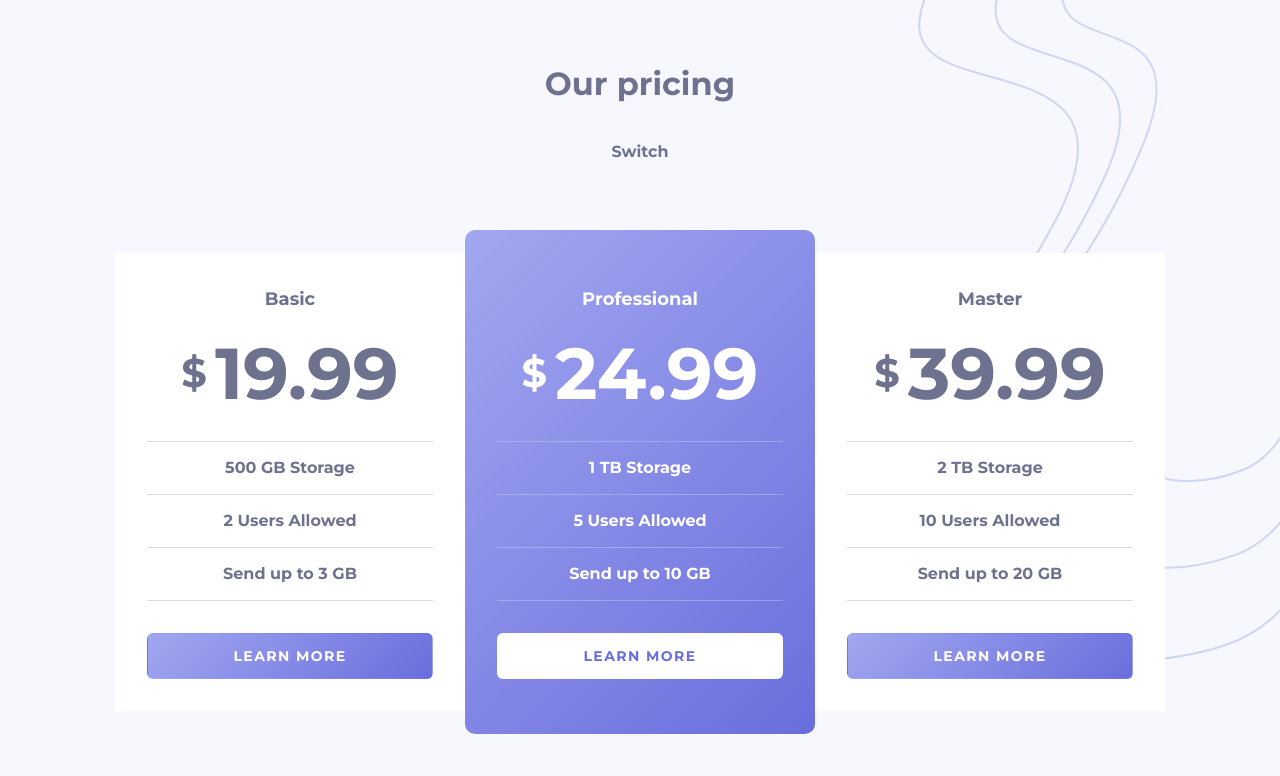
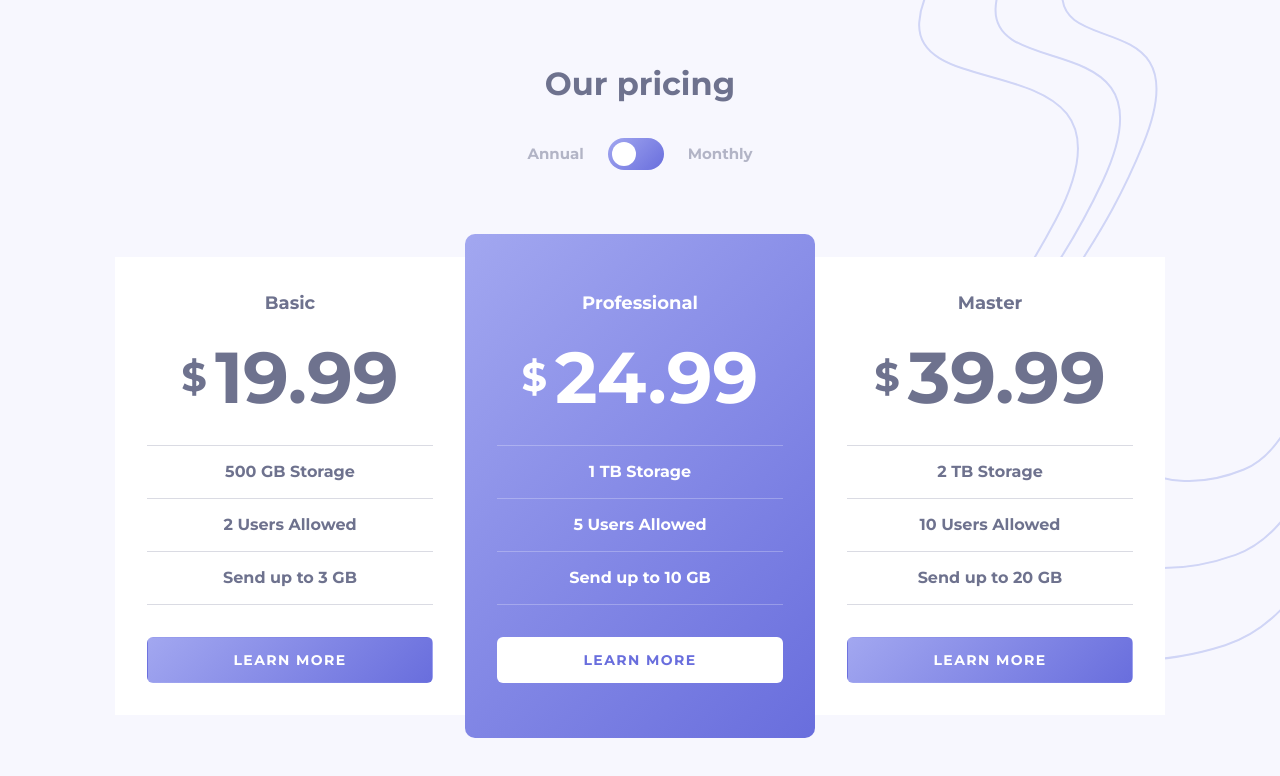
Before and after one commit to muslim0602/pricing, a plain HTML site: page index.html in a window 1280 px wide. Drawn offline with Linux system fonts and the light colour scheme.

Commit message:
Add switch-input-annual, switch-input-monthly checked styles

```diff
--- a/index.html
+++ b/index.html
@@ -23,7 +23,20 @@
   <main class="main-content">
     <div class="page container">
       <h1 class="page-title">Our pricing</h1>
-      <div style="margin-bottom: 64px;">Switch</div>
+<form class="pricing-switch" action="https://echo.htmlacademy.ru" method="GET">
+  <div class="switch">
+    <input class="switch-inpput-annual visually-hidden" type="radio" name="payment-period" value="annual" id="annual-payment-radio">
+    <input class="switch-inpput-monthly visually-hidden" type="radio" name="payment-period" value="monthly" id="monthly-payment-radio">
+    <label class="switch-label" for="annual-payment-radio">Annual</label>
+
+    <div class="switch-control">
+      <div class="switch-circle"></div>
+      <label class="switch-control-annual" for="annual-payment-radio"></label>
+      <label class="switch-control-monthly" for="monthly-payment-radio"></label>
+    </div>
+    <label class="switch-label" for="monthly-payment-radio">Monthly</label>
+  </div>
+</form>
       <section class="pricing">
         <h2 class="visually-hidden">pricing</h2>
         <div class="pricing-inner">
--- a/style/style.css
+++ b/style/style.css
@@ -62,6 +62,67 @@ img{
   margin-top: 0;
   margin-bottom: 40px;
   font-size: 32px;
+}
+
+.switch{
+  display: flex;
+  justify-content: center;
+  align-items: center;
+}
+
+.switch-control{
+  position: relative;
+  width: 56px;
+  height: 32px;
+  border-radius: 16px;
+  padding: 4px;
+  margin-left: 24px;
+  margin-right: 24px;
+  background-color: #696edd;
+  background-image:  linear-gradient(135deg, #a2a7F0 0%, #696edd 100%);
+}
+
+.switch-control-annual,
+.switch-control-monthly{
+  position: absolute;
+  left: 0;
+  top: 0;
+  width: 100%;
+  height: 100%;
+  cursor: pointer;
+}
+
+.switch-inpput-annual:checked ~ .switch-control .switch-control-monthly,
+.switch-inpput-monthly:checked ~ .switch-control .switch-control-annual{
+  z-index: 5;
+}
+
+.switch-inpput-monthly:checked ~ .switch-control .switch-circle{
+  margin-left: 24px;
+}
+
+
+.switch-circle{
+  width: 24px;
+  height: 24px;
+  border-radius: 50%;
+  background-color: #fff;
+  transition: margin 0.4s ease;
+}
+
+/* .switch-control:hover .switch-circle{
+  margin-left: 24px;
+
+} */
+
+.pricing-switch{
+  margin-bottom: 64px;
+}
+
+.switch-label{
+  font-size: 15px;
+  line-height: 18px;
+  color: rgb(110, 114, 142, 0.5) ;
 }
 
 .pricing {
```
